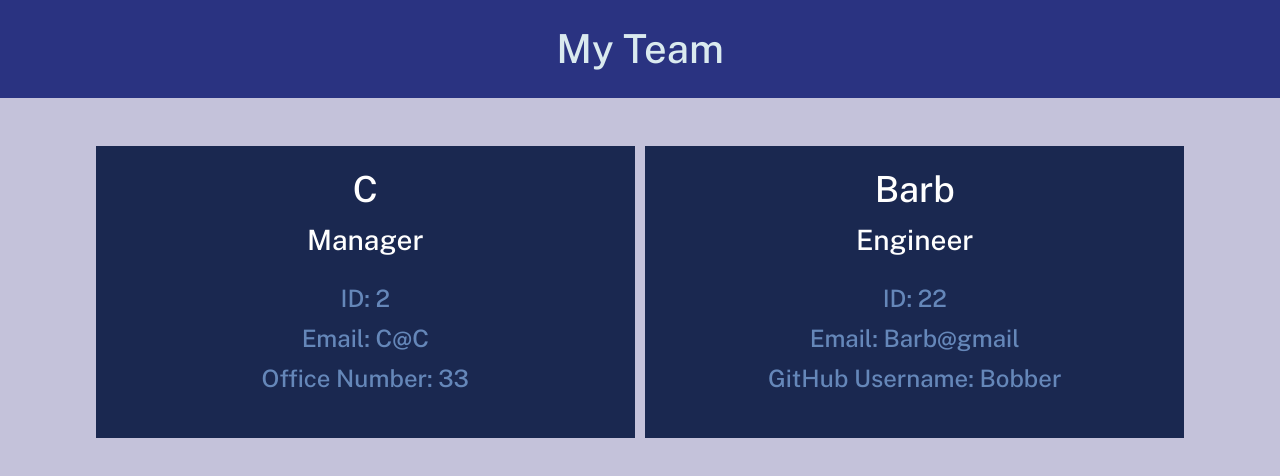
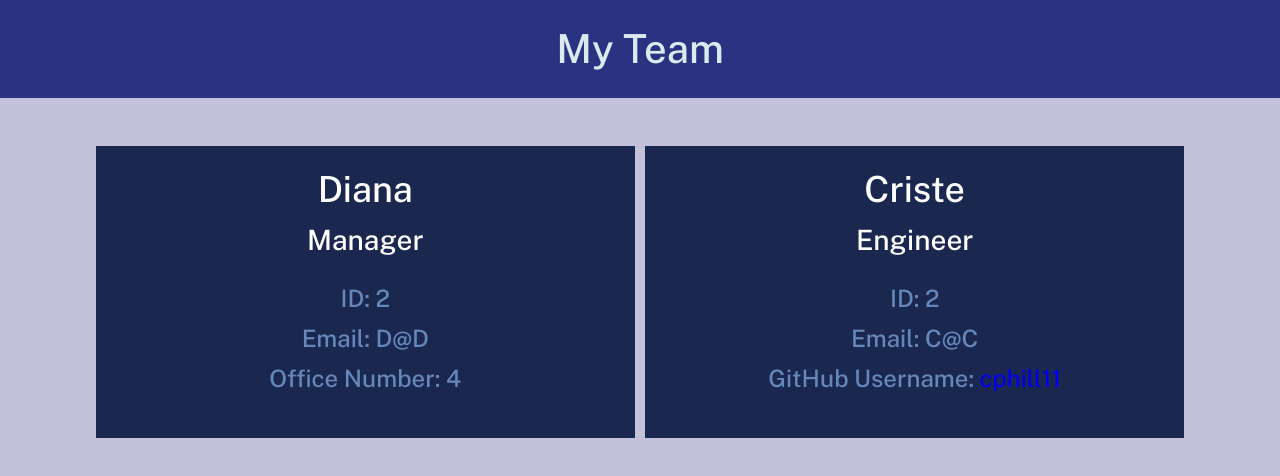
Before and after one commit to cphill11/team-profile-generator, a website: page src/newHTML.html in a window 1280 px wide. Drawn offline with nearby package versions, Linux system fonts and the light colour scheme.

Commit message:
github functionality added

```diff
--- a/src/newHTML.html
+++ b/src/newHTML.html
@@ -27,24 +27,25 @@
     <div class="flex-row justify-space-between">
 
           <div class="col-12 col-md-6 mb-2 bg-dark text-light p-3 flex-column">
-            <h2 class="employee-item-title text-light">C</h3>
+            <h2 class="employee-item-title text-light">Diana</h3>
             <h3 class="employee-item-title text-light">Manager</h3>
             <div class="col-12 col-md-6 mb-2 text-light p-3 flex-column">
-            <h4 class="employe-item-title text-primary">ID: 2</h4>
-            <h4 class="employee-item-title text-primary">Email: C@C</h4>
-            <h4 class="employe-item-title text-primary">Office Number: 33</h4>
+            <h4 class="employee-item-title text-primary">ID: 2</h4>
+            <h4 class="employee-item-title text-primary">Email: D@D</h4>
+            <h4 class="employee-item-title text-primary">Office Number: 4</h4>
             </div>
           </div>
 
 
 
           <div class="col-12 col-md-6 mb-2 bg-dark text-light p-3 flex-column">
-            <h2 class="employee-item-title text-light">Barb</h3>
+            <h2 class="employee-item-title text-light">Criste</h3>
             <h3 class="employee-item-title text-light">Engineer</h3>
             <div class="col-12 col-md-6 mb-2 p-3 flex-column">
-            <h4 class="employe-item-title text-primary">ID: 22</h4>
-            <h4 class="employe-item-title text-primary">Email: Barb@gmail</h4>
-            <h4 class="employe-item-title text-primary">GitHub Username: Bobber</h4>
+            <h4 class="employee-item-title text-primary">ID: 2</h4>
+            <h4 class="employee-item-title text-primary">Email: C@C</h4>
+            <h4 class="employee-item-title text-primary">GitHub Username:
+              <a href="https://github.com/cphill11" target="_blank">cphill11</a></h4>
             </div>
           </div>
 
--- a/src/page-template.js
+++ b/src/page-template.js
@@ -53,7 +53,8 @@ const generateCards = cardsArr => {
             <div class="col-12 col-md-6 mb-2 p-3 flex-column">
             <h4 class="employee-item-title text-primary">ID: ${id}</h4>
             <h4 class="employee-item-title text-primary">Email: ${email}</h4>
-            <h4 class="employee-item-title text-primary">GitHub Username: ${github}</h4>
+            <h4 class="employee-item-title text-primary">GitHub Username:
+              <a href="https://github.com/${github}" target="_blank">${github}</a></h4>
             </div>
           </div>
         `;
```
